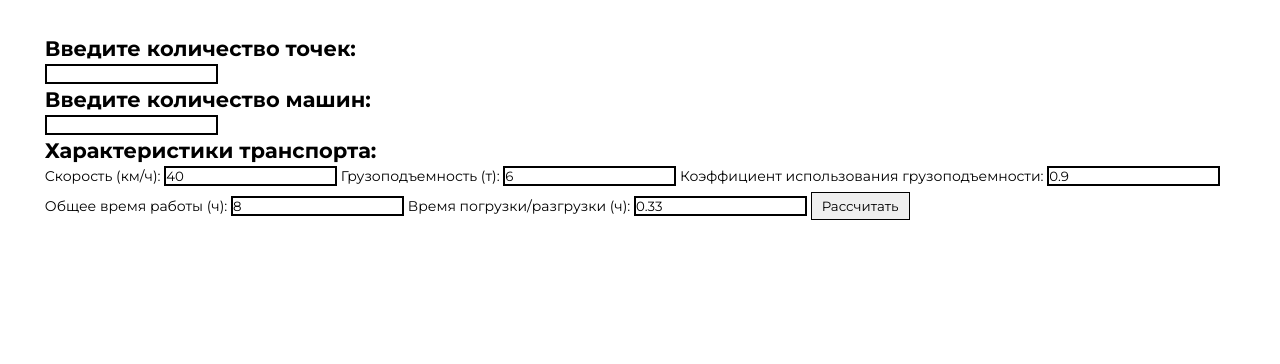
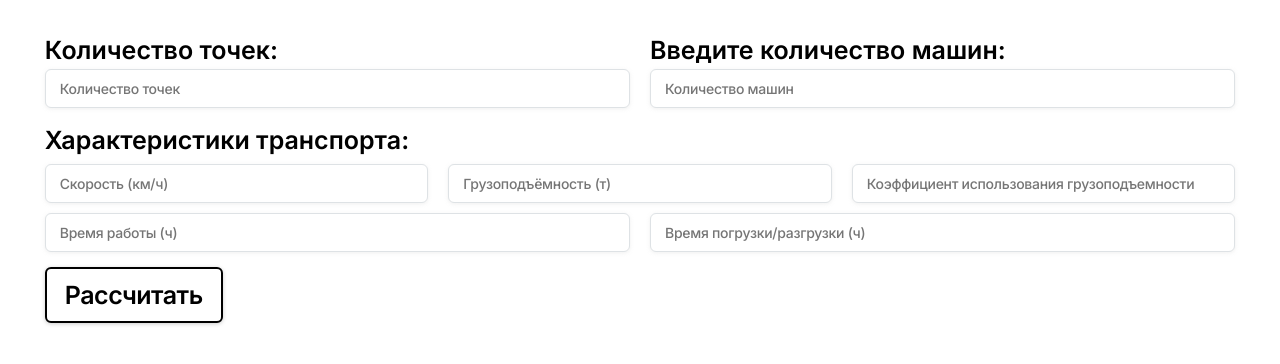
Before and after one commit to Dubovec-Vladislav/Logistic, a plain HTML site: page index.html in a window 1280 px wide. Drawn offline with Linux system fonts and the light colour scheme.

Commit message:
Updating front

```diff
--- a/index.html
+++ b/index.html
@@ -10,27 +10,39 @@
   <body>
     <div class="wrapper">
       <div class="main__form">
-        <h2>Введите количество точек:</h2>
-        <input type="number" id="pointCount" min="1" oninput="createPointInputs()" />
+        <div class="main__form-row">
+          <div class="main__form-field">
+            <div class="main__form-label">Количество точек:</div>
+            <input class="main__form-field-input" type="number" id="pointCount" min="1" oninput="createPointInputs()" placeholder="Количество точек" />
+          </div>
+          <div class="main__form-field">
+            <div class="main__form-label">Введите количество машин:</div>
+            <input class="main__form-field-input" type="number" id="carCount" min="1" placeholder="Количество машин" />
+          </div>
+        </div>
 
         <div id="pointInputs"></div>
 
-        <h2>Введите количество машин:</h2>
-        <input type="number" id="carCount" min="1" />
+        <div class="main__form-row">
+          <div class="main__form-field">
+            <div class="main__form-label">Характеристики транспорта:</div>
+            <div class="main__form-field-inputs">
+              <input class="main__form-field-input" type="number" id="speed" min="1" placeholder="Скорость (км/ч)" />
+              <input class="main__form-field-input" type="number" id="liftingCapacity" min="1" placeholder="Грузоподъёмность (т)" />
+              <input
+                class="main__form-field-input"
+                type="number"
+                id="capacityUtilizationFactor"
+                min="1"
+                placeholder="Коэффициент использования грузоподъемности"
+              />
+              <input class="main__form-field-input" type="number" id="workTime" min="1" placeholder="Время работы (ч)" />
+              <input class="main__form-field-input" type="number" id="loadingAndUnloadingTime" min="1" placeholder="Время погрузки/разгрузки (ч)" />
+            </div>
+          </div>
+        </div>
 
-        <h2>Характеристики транспорта:</h2>
-        <label>Скорость (км/ч):</label>
-        <input type="number" id="speed" min="1" value="40" />
-        <label>Грузоподъемность (т):</label>
-        <input type="number" id="liftingCapacity" min="1" value="6" />
-        <label>Коэффициент использования грузоподъемности:</label>
-        <input type="number" id="capacityUtilizationFactor" min="1" value="0.9" />
-        <label>Общее время работы (ч):</label>
-        <input type="number" id="workTime" min="1" value="8" />
-        <label>Время погрузки/разгрузки (ч):</label>
-        <input type="number" id="loadingAndUnloadingTime" min="1" value="0.33" />
-
-        <button onclick="calculateData()">Рассчитать</button>
+        <button class="main__form-btn" onclick="calculateData()">Рассчитать</button>
       </div>
       <div class="main__block"></div>
     </div>
--- a/js/utils.js
+++ b/js/utils.js
@@ -6,15 +6,16 @@ function createPointInputs() {
 
   for (let i = 0; i < pointCount; i++) {
     inputsHtml += `
-      <h3>Точка ${i + 1}</h3>
-      <label>Расстояние от депо:</label>
-      <input type="number" id="depotDistance${i}" min="1" value="10">
-
-      <label>Расстояние от карьера:</label>
-      <input type="number" id="careerDistance${i}" min="1" value="10">
-
-      <label>Потребность в тоннах груза:</label>
-      <input type="number" id="needs${i}" min="1" value="30">
+    <div class="main__form-row">
+      <div class="main__form-field">
+        <div class="main__form-label">Точка ${i + 1}</div>
+        <div class="main__form-field-inputs">
+          <input class="main__form-field-input" type="number" id="depotDistance${i}" min="1" placeholder="Расстояние от депо">
+          <input class="main__form-field-input" type="number" id="careerDistance${i}" min="1" placeholder="Расстояние от карьера">
+          <input class="main__form-field-input" type="number" id="needs${i}" min="1" placeholder="Потребность в тоннах груза">
+        </div>
+      </div>
+    </div>
     `;
   }
 
--- a/styles/null-style.css
+++ b/styles/null-style.css
@@ -1,10 +1,10 @@
-@import url('https://fonts.googleapis.com/css2?family=Montserrat:wght@400;700;800&display=swap');
+@import url('https://fonts.googleapis.com/css2?family=Inter:wght@400;500;600;700;800&family=Montserrat:wght@400;700;800&display=swap');
 
 * {
   padding: 0;
   margin: 0;
   border: 0;
-  font-family: 'Montserrat', sans-serif;
+  font-family: 'Inter', sans-serif;
   box-sizing: border-box;
 }
 
@@ -34,6 +34,25 @@ body {
   font-size: 14px;
 }
 
+input,
+button,
+textarea {
+  font-family: inherit;
+}
+
+input::-ms-clear {
+  display: none;
+}
+
+button {
+  cursor: pointer;
+}
+
+button::-moz-focus-inner {
+  padding: 0;
+  border: 0;
+}
+
 a {
   text-decoration: none;
 }
@@ -45,3 +64,22 @@ ul {
 img {
   vertical-align: top;
 }
+
+h1,
+h2,
+h3,
+h4,
+h5,
+h6 {
+  font-size: inherit;
+  font-weight: 400;
+}
+
+input::-webkit-outer-spin-button,
+input::-webkit-inner-spin-button {
+  -webkit-appearance: none;
+}
+
+input[type="number"] {
+  -moz-appearance: textfield;
+}
--- a/styles/style.css
+++ b/styles/style.css
@@ -4,6 +4,74 @@
 
 .main__form {
   margin: 0px 0px 2vw 0px;
+  margin: -10px 0px 15px 0px;
+}
+
+.main__form-row {
+  display: flex;
+  margin: 0px -10px;
+  padding: 10px 0px;
+  flex-wrap: wrap;
+}
+
+.main__form-field {
+  flex: 1 1 33.33%;
+  width: 100%;
+  padding: 0px 10px;
+}
+
+.main__form-field-inputs {
+  display: flex;
+  flex-wrap: wrap;
+  margin: 0px -10px;
+}
+
+.main__form-field-inputs input {
+  flex: 1 1 30%;
+  width: 100%;
+  margin: 5px 10px;
+}
+
+.main__form-field-input {
+  color: #707176;
+  width: 100%;
+  min-width: 240px;
+  padding: 10px 14px;
+  border: 1px solid #dee2e5;
+  box-shadow: 0px 1px 4px 0px rgba(181, 181, 181, 0.2);
+  border-radius: 6px;
+
+  font-size: 14px;
+  font-weight: 500;
+  letter-spacing: -0.28px;
+}
+
+.main__form-label {
+  width: 100%;
+  color: #000;
+  margin: 0px 0px 6px 0px;
+  font-size: 25px;
+  font-weight: 600;
+}
+
+.main__form-btn {
+  color: #000;
+  background-color: #fff;
+  padding: 18px;
+  border: 2px solid #000;
+  box-shadow: 0px 1px 4px 0px rgba(0, 0, 0, 0.2);
+  border-radius: 6px;
+  transition: 0.3s ease;
+
+  font-size: 25px;
+  font-weight: 600;
+  line-height: 64%;
+  letter-spacing: -0.5px;
+}
+
+.main__form-btn:hover {
+  color: #fff;
+  background-color: #000;
 }
 
 .main__block {
@@ -92,14 +160,3 @@
   letter-spacing: -1.35px;
   text-transform: uppercase;
 }
-
-input {
-  margin: 5px 0px;
-  border: solid 2px #000;
-}
-
-button {
-  padding: 5px 10px;
-  border: solid 1px #000;
-  cursor: pointer;
-}
```
